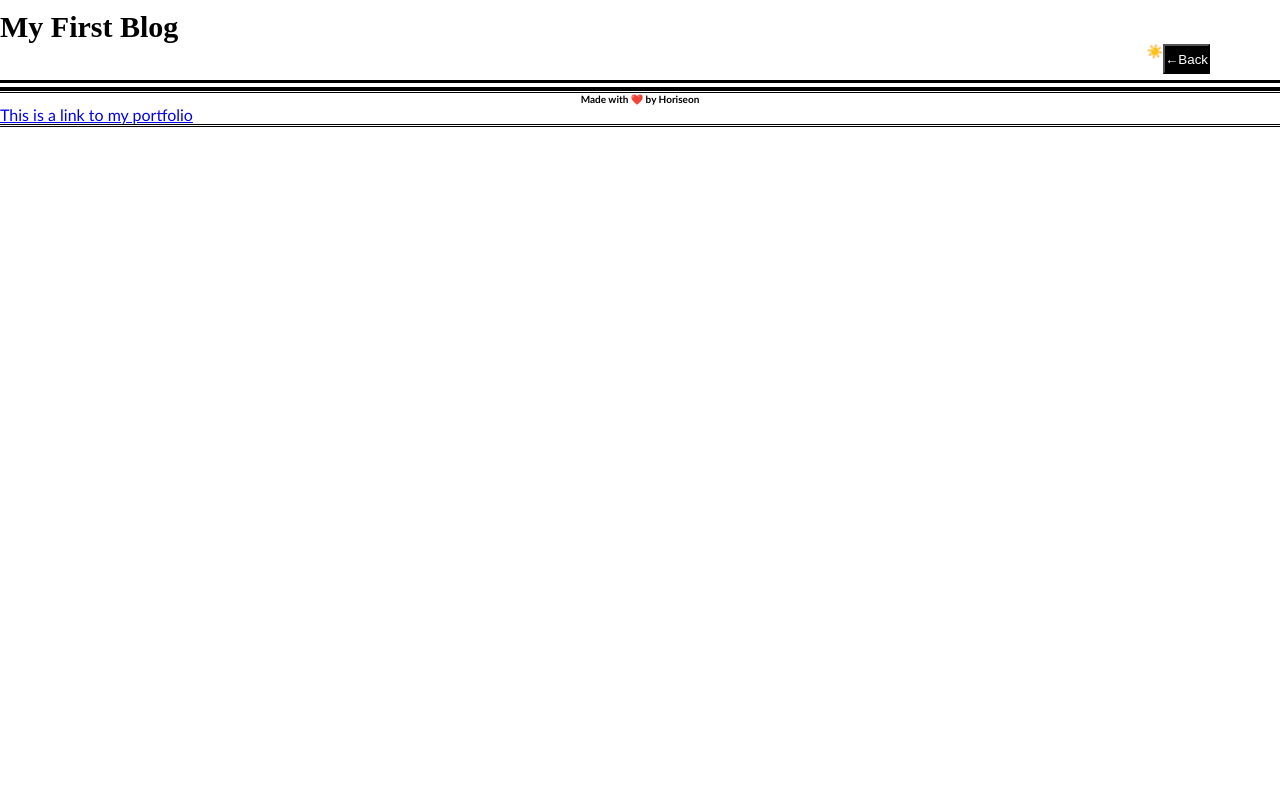
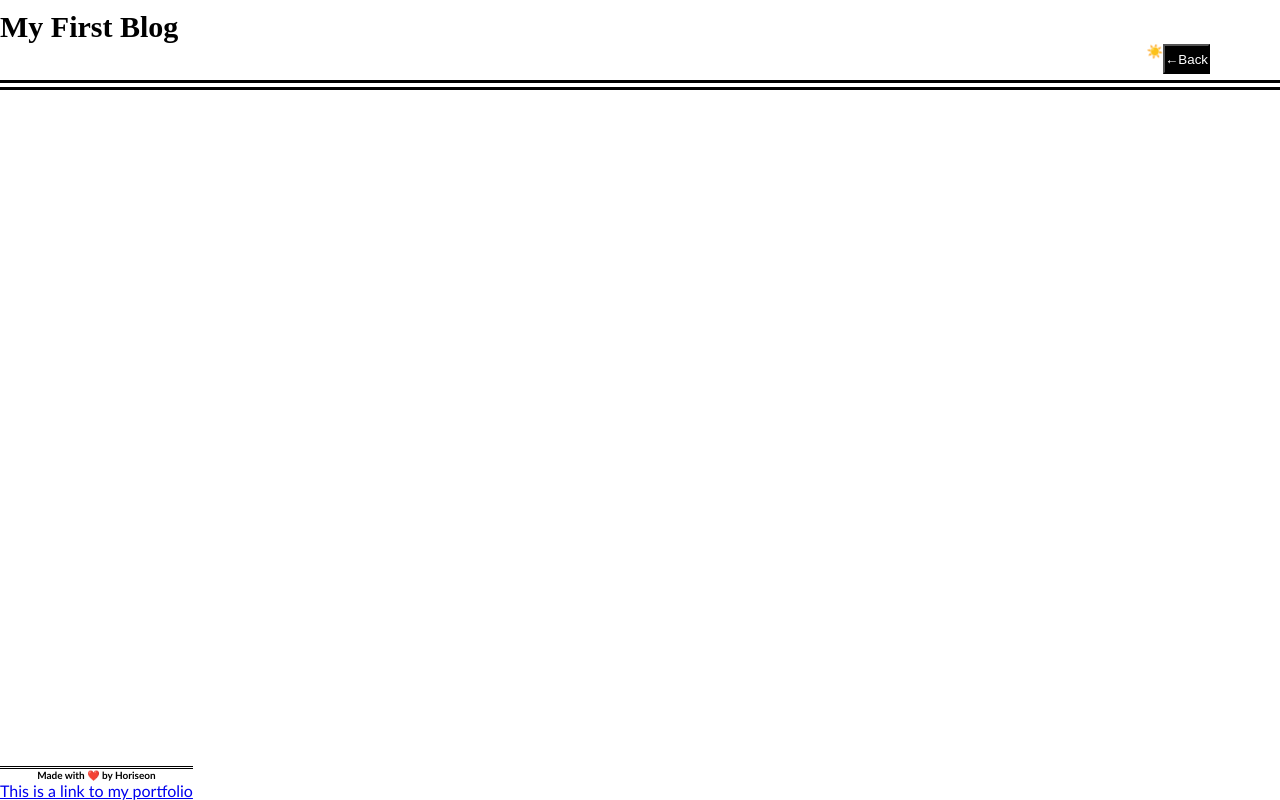
Before and after one commit to slaughtercasandra/Myfirstblog, a plain HTML site: page blog.html in a window 1280 px wide. Drawn offline with Linux system fonts and the light colour scheme.

Commit message:
fixed closing header /

```diff
--- a/assets/css/blog.css
+++ b/assets/css/blog.css
@@ -53,8 +53,8 @@ span {
   height: 47px;
 }
 footer {
-  width: 100%;
-  height: 80px;
+  position:fixed;
+  bottom: 0px;
   font-family: 'Trebuchet MS', 'Lucida Sans Unicode', 'Lucida Grande',
     'Lucida Sans', Arial, sans-serif;
   border-top: double black;
--- a/blog.html
+++ b/blog.html
@@ -16,11 +16,9 @@
   <article id="blog"></article>
 
   <footer>
-
     <h2 id ="h2"> Made with ❤️️ by Horiseon</h2>
     <a href="https://slaughtercasandra787.github.io/myportfolio-/">This is a link to my portfolio</a>
-
-   <footer>
+  </footer>
  <script src="./assets/js/form.js"></script>
 </body>
 </html>
```
